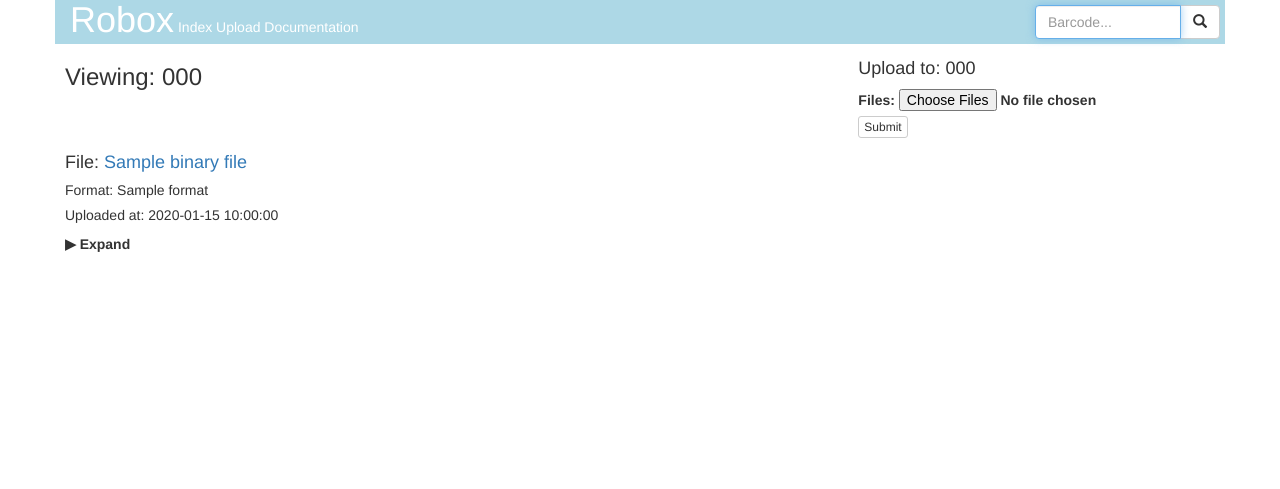
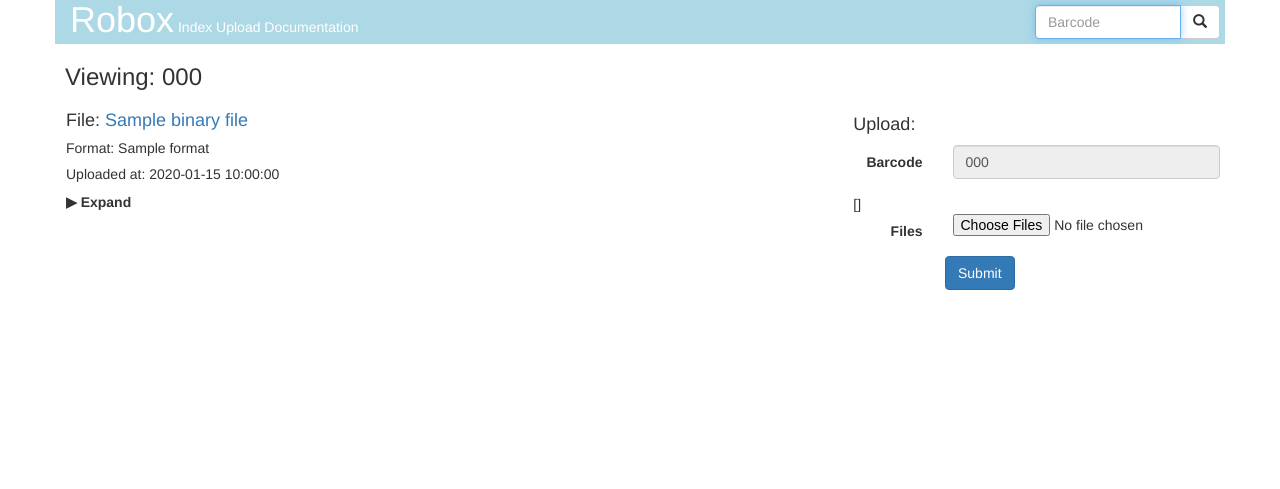
Before and after one commit to rf9/robox, a Django app: template robox/templates/robox/web/view.html in a window 1280 px wide. Shown: the top 489 px of the page. Run offline with Django 3.2, Linux system fonts and the light colour scheme; the template is opened without the code that fills it: most values are stand-ins (such as "Sample title", 1, 10 or a date in 2020); some libraries are stand-ins or nearby versions.

Commit message:
Fix empty strings being valid barcodes, changed style

```diff
--- a/robox/static/robox/web/css/view.css
+++ b/robox/static/robox/web/css/view.css
@@ -19,6 +19,7 @@
     display: block;
 }
 .file {
+    padding: 1px;
     transition: background-color 2s;
 }
 .recent {
@@ -26,11 +27,5 @@
 }
 .upload {
     padding: 5px 5px 5px 15px;
+    background: white;
 }
-
-.upload label input {
-    display: inline;
-}
-.warning {
-    color: red;
-}
--- a/robox/templates/robox/base_generic.html
+++ b/robox/templates/robox/base_generic.html
@@ -22,7 +22,7 @@
         <a href="{% url 'docs_index' %}">Documentation</a>
     </div>
     <form class="input-group col-sm-2" id="search-box" action="{% url 'search' %}">
-        <input class="form-control" id='search-box-text-field' type="text" name="barcode" placeholder="Barcode...">
+        <input class="form-control" id='search-box-text-field' type="text" name="barcode" placeholder="Barcode">
         <span class="input-group-btn">
             <button type="submit" class="btn btn-default"><i class="glyphicon glyphicon-search"></i></button>
         </span>
--- a/robox/templates/robox/web/index.html
+++ b/robox/templates/robox/web/index.html
@@ -10,15 +10,15 @@
     <div class="row container files">
         <div class="row">
             <h4 class="col-xs-2">Barcode</h4>
-            <h4 class="col-xs-6">Filename</h4>
+            <h4 class="col-xs-7">Filename</h4>
             {% load tz %}
             {% get_current_timezone as TIME_ZONE %}
-            <h4 class="col-xs-2">Upload time ({{ TIME_ZONE }})</h4>
+            <h4 class="col-xs-2">Uploaded at ({{ TIME_ZONE }})</h4>
         </div>
         {% for file in files|dictsortreversed:"upload_time" %}
             <div class="row">
                 <div class="col-xs-2">{{ file.barcode }}</div>
-                <div class="col-xs-6">{{ file.binary_file.name }}</div>
+                <div class="col-xs-7">{{ file.binary_file.name }}</div>
                 <div class="col-xs-2">{{ file.upload_time|date:'Y-m-d H:i:s' }}</div>
                 <div class="col-xs-1"><a href="{% url "view" file.barcode %}" class="btn btn-default btn-xs">Show</a>
                 </div>
--- a/robox/templates/robox/web/view.html
+++ b/robox/templates/robox/web/view.html
@@ -11,22 +11,34 @@
         <div class="col-sm-8">
             <h3>Viewing: {{ barcode }}</h3>
         </div>
+    </div>
+
     {% if not invalid %}
-            <div class="upload col-sm-4">
-                <form action="{% url "upload_barcode" barcode %}" method="post" enctype="multipart/form-data">
+        <div class="upload col-sm-4 pull-right">
+            <h4>Upload:</h4>
+            <form class="form-horizontal" action="{% url "upload" %}" method="post" enctype="multipart/form-data">
                 {% csrf_token %}
-                    <h4>Upload to: {{ barcode }}</h4>
-                    <label for="id_file">
-                        <span>Files:</span>
+                <div class="form-group">
+                    <label class="col-sm-3 control-label">Barcode</label>
+                    <div class="col-sm-9">
+                        <input id="id_barcode" name="barcode" class="form-control" readonly value="{{ barcode }}">
+                    </div>
+                </div>
+                {{ form.file.errors }}
+                <div class="form-group">
+                    <label class="col-sm-3 control-label" for="id_file">Files</label>
+                    <div class="col-sm-2">
                         <input id="id_file" name="file" type="file" multiple>
-                    </label>
+                    </div>
+                </div>
+                <div class="col-sm-3"></div>
                 <div>
-                        <input class="btn btn-default btn-xs" type="submit" value="Submit">
+                    <input type="submit" value="Submit" class="btn btn-primary"/>
                 </div>
             </form>
         </div>
     {% endif %}
-    </div>
+
     {% if invalid %}
         <h3>Invalid barcode</h3>
     {% else %}
@@ -40,7 +52,7 @@
                                 href="{% url 'download' file.binary_file.pk %}">{{ file.binary_file.name }}</a>
                         </h4>
                         <h5>Format: {% if file.format != "None" %}{{ file.format }}{% else %}
-                            <span class="warning">Unrecognised</span>{% endif %}</h5>
+                            <span class="text-danger">Unrecognised</span>{% endif %}</h5>
                         <h5>Uploaded at: {{ file.upload_time|date:'Y-m-d H:i:s' }}</h5>
                     </div>
                     <input class="toggle-content" id="file{{ file.id }}" type="checkbox">
```
Also changed, not shown: robox/templates/robox/web/upload.html (+19 -14 lines), robox/tests/testWeb.py (+1 -1 lines), robox/utils.py (+5 -2 lines). Lines whose indentation alone changed are shown as unchanged.
